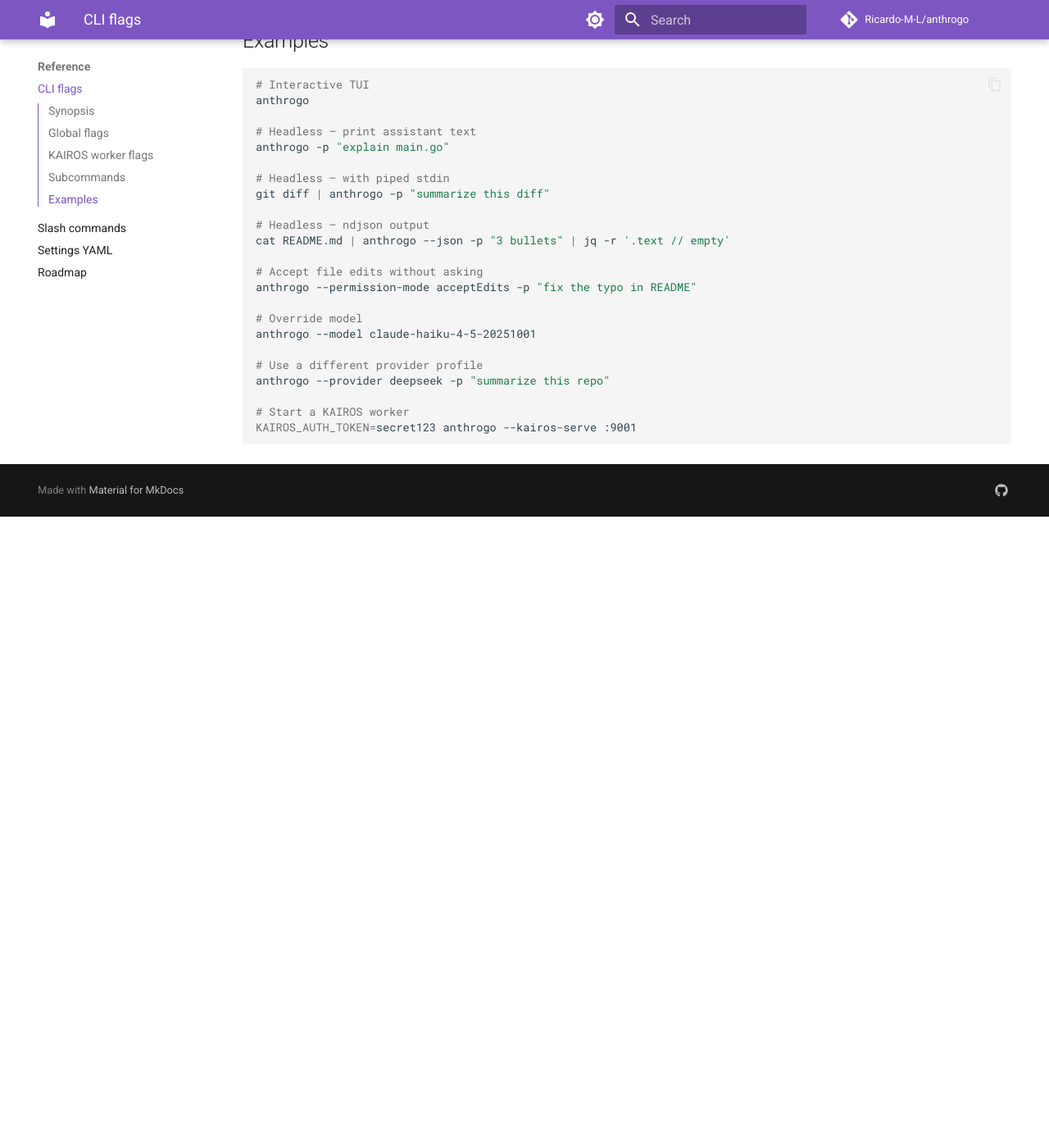
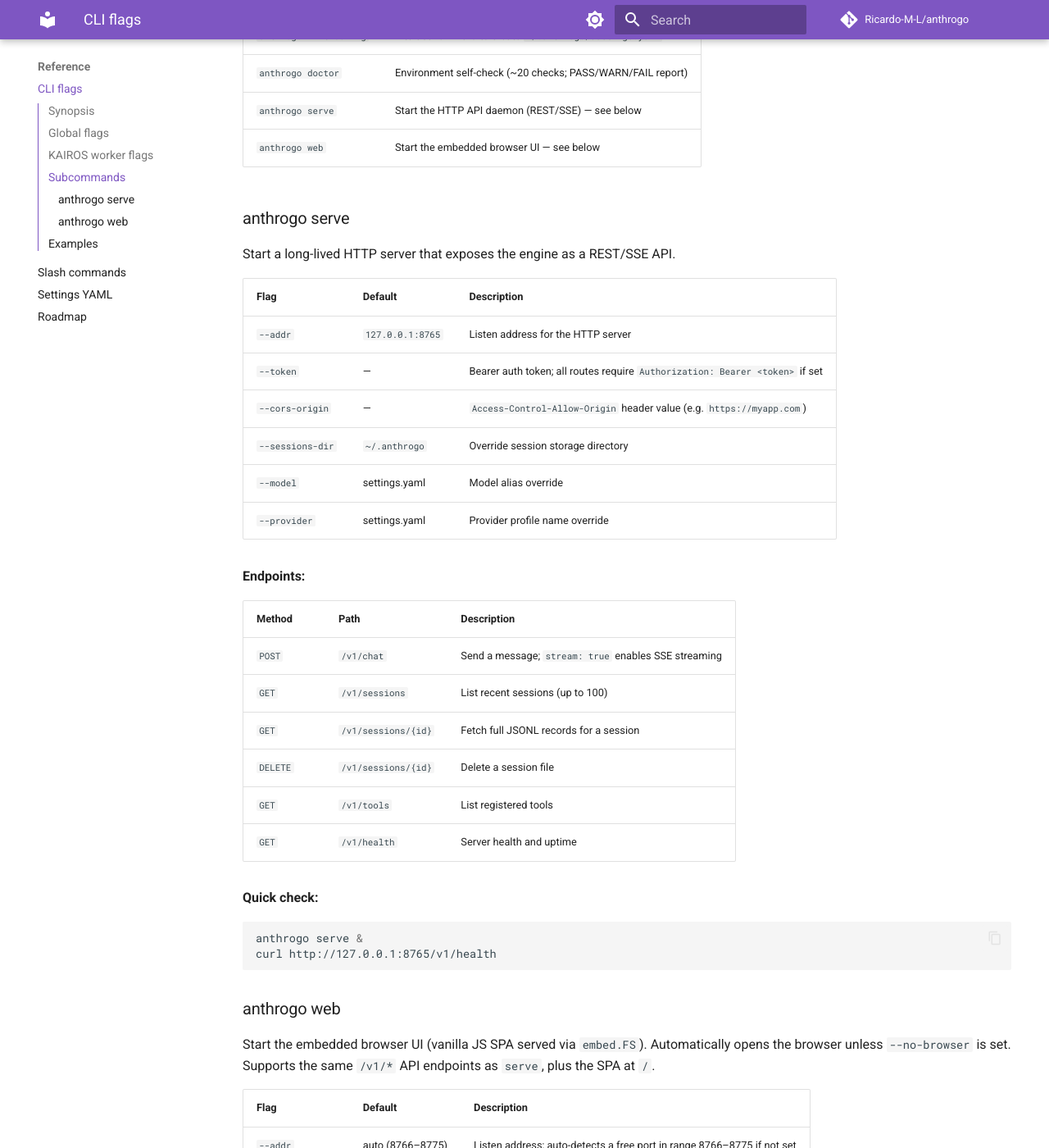
Before and after one commit to Ricardo-M-L/anthrogo, an MkDocs documentation site: the page built from docs/reference/cli.md, in a window 1280 px wide and 1400 px high, scrolled down 1786 px. Shown: the whole window at 82% size. Built offline with MkDocs 1.6.1 and Material for MkDocs 9.7.7, drawn with Linux system fonts in a browser that asks for light colours; comment, search, counter and statistics services are not loaded; before the commit the page ends 2416 px from its top, so only the background shows below that; some of the changed text lies outside the part shown.

````diff
--- a/docs/reference/cli.md
+++ b/docs/reference/cli.md
@@ -18,8 +18,11 @@ anthrogo [flags] [prompt]
 | `--permission-mode <mode>` | `default` | `default` / `acceptEdits` / `bypassPermissions` / `plan` |
 | `--cwd <path>` | current dir | Override working directory |
 | `--session <id>` | — | Resume a specific session by UUID (or unambiguous prefix) |
+| `--resume, -r <id>` | — | Resume the specified session (alias for `--session`) |
+| `--continue, -c` | false | Continue the most recent session for this cwd |
 | `--cost-limit <USD>` | 0 | Hard-cap estimated session cost; 0 = disabled |
 | `--auto-compact <tokens>` | 0 | Auto-compact threshold in tokens; 0 = disabled |
+| `--pprof <addr>` | — | Start pprof server at addr (e.g. `localhost:6060`) for debug profiling |
 | `--debug` | false | Enable debug logging |
 | `--no-color` | false | Disable color output |
 
@@ -42,6 +45,53 @@ anthrogo [flags] [prompt]
 |-----------|-------------|
 | `anthrogo init-config` | Interactive wizard to create `~/.anthrogo/settings.yaml` |
 | `anthrogo doctor` | Environment self-check (~20 checks; PASS/WARN/FAIL report) |
+| `anthrogo serve` | Start the HTTP API daemon (REST/SSE) — see below |
+| `anthrogo web` | Start the embedded browser UI — see below |
+
+### anthrogo serve
+
+Start a long-lived HTTP server that exposes the engine as a REST/SSE API.
+
+| Flag | Default | Description |
+|------|---------|-------------|
+| `--addr` | `127.0.0.1:8765` | Listen address for the HTTP server |
+| `--token` | — | Bearer auth token; all routes require `Authorization: Bearer <token>` if set |
+| `--cors-origin` | — | `Access-Control-Allow-Origin` header value (e.g. `https://myapp.com`) |
+| `--sessions-dir` | `~/.anthrogo` | Override session storage directory |
+| `--model` | settings.yaml | Model alias override |
+| `--provider` | settings.yaml | Provider profile name override |
+
+**Endpoints:**
+
+| Method | Path | Description |
+|--------|------|-------------|
+| `POST` | `/v1/chat` | Send a message; `stream: true` enables SSE streaming |
+| `GET` | `/v1/sessions` | List recent sessions (up to 100) |
+| `GET` | `/v1/sessions/{id}` | Fetch full JSONL records for a session |
+| `DELETE` | `/v1/sessions/{id}` | Delete a session file |
+| `GET` | `/v1/tools` | List registered tools |
+| `GET` | `/v1/health` | Server health and uptime |
+
+**Quick check:**
+
+```bash
+anthrogo serve &
+curl http://127.0.0.1:8765/v1/health
+```
+
+### anthrogo web
+
+Start the embedded browser UI (vanilla JS SPA served via `embed.FS`). Automatically opens the browser unless `--no-browser` is set. Supports the same `/v1/*` API endpoints as `serve`, plus the SPA at `/`.
+
+| Flag | Default | Description |
+|------|---------|-------------|
+| `--addr` | auto (8766–8775) | Listen address; auto-detects a free port in range 8766–8775 if not set |
+| `--token` | — | Bearer auth token |
+| `--cors-origin` | — | `Access-Control-Allow-Origin` header value |
+| `--sessions-dir` | `~/.anthrogo` | Override session storage directory |
+| `--model` | settings.yaml | Model alias override |
+| `--provider` | settings.yaml | Provider profile name override |
+| `--no-browser` | false | Do not open the browser automatically |
 
 ## Examples
 
--- a/mkdocs.yml
+++ b/mkdocs.yml
@@ -57,11 +57,27 @@ nav:
     - Slash commands: reference/commands.md
     - Settings YAML: reference/yaml.md
     - Roadmap: reference/roadmap.md
+  - Operations:
+    - HTTP daemon (serve): serve.md
+    - Browser UI (web): web.md
   - API reference:
     - Overview: api/index.md
     - pkg/command: api/pkg_command.md
     - pkg/tool: api/pkg_tool.md
     - pkg/query: api/pkg_query.md
+    - pkg/subagent: api/pkg_subagent.md
+    - pkg/skill: api/pkg_skill.md
+    - pkg/kairos: api/pkg_kairos.md
+    - pkg/provider/anthropic: api/pkg_provider_anthropic.md
+    - pkg/provider/openai: api/pkg_provider_openai.md
+    - pkg/provider/bedrock: api/pkg_provider_bedrock.md
+    - pkg/provider/vertex: api/pkg_provider_vertex.md
+    - pkg/provider/failover: api/pkg_provider_failover.md
+    - internal/mcp: api/internal_mcp.md
+  # docs/superpowers/plans/ and docs/superpowers/specs/ are internal planning
+  # artefacts; they remain unreferenced from the nav intentionally.
+  - Contributing:
+    - Development: development.md
   - Changelog: changelog.md
 
 markdown_extensions:
````
Also changed, not shown: CHANGELOG.md (+15 -0 lines), README.md (+3 -1 lines), docs/reference/commands.md (+11 -0 lines), docs/reference/roadmap.md (+18 -9 lines), docs/tools.md (+4 -0 lines), 1 other file.
